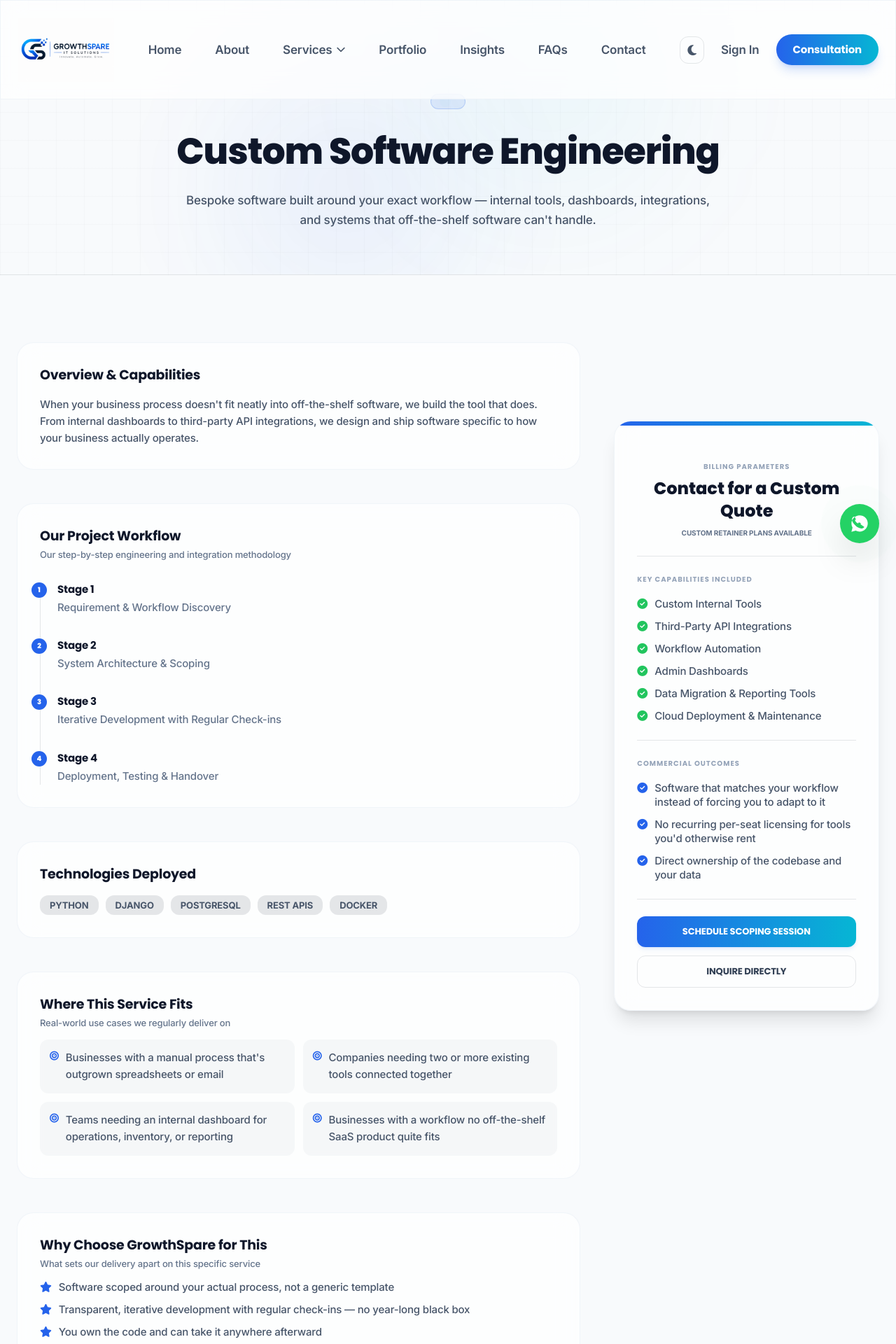
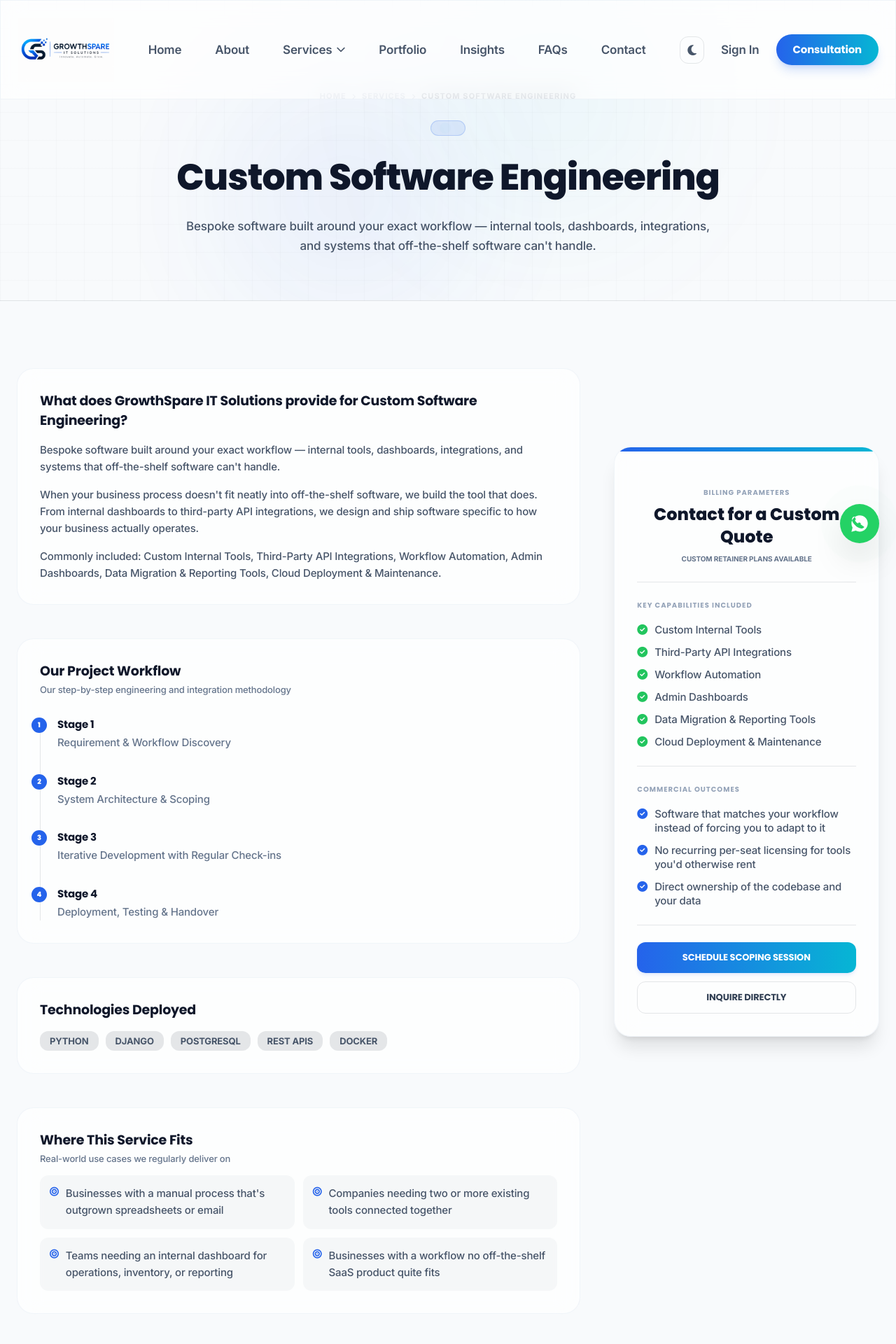
Before and after one commit to furquankafil/GrowthSpare_IT_Solutions, a Django app: page /services/custom-software-engineering/ in a window 1280 px wide. Shown: the top 1920 px of the page at 70% size. Run offline with Django 5.2, Linux system fonts and the light colour scheme; data comes from the database, SQL or seed files in the repository; data that the repository does not hold is empty; some libraries are stand-ins or nearby versions.

Commit message:
Improve service page SEO, AEO and internal linking

```diff
--- a/apps/core/templatetags/seo_tags.py
+++ b/apps/core/templatetags/seo_tags.py
@@ -43,7 +43,14 @@
     comp_desc = "Empowering Businesses with AI, Software Development & Digital Innovation."
     comp_kw = "AI Automation, Web Development, Django, SaaS development, CRM Development, New Delhi"
 
-    final_title = f"{title} | {comp_title}" if title else f"{comp_title} - {comp_desc}"
+    # Avoid a doubled brand suffix: admin-editable meta titles (e.g.
+    # Service.meta_title, Portfolio meta_title) already end with
+    # "GrowthSpare IT Solutions", while dynamic view titles don't. Only
+    # append the brand when the title doesn't already carry it.
+    if title:
+        final_title = title if comp_title.lower() in title.lower() else f"{title} | {comp_title}"
+    else:
+        final_title = f"{comp_title} - {comp_desc}"
     final_desc = description if description else comp_desc
     final_keywords = keywords if keywords else comp_kw
     final_image = image if image else "/static/images/logo.png"
--- a/apps/services/views.py
+++ b/apps/services/views.py
@@ -8,8 +8,54 @@
 
 from django.conf import settings
 from django.shortcuts import get_object_or_404
+from django.urls import reverse
 from django.views.generic import ListView, DetailView
 from .models import Service, ServiceCategory
+
+
+# Services whose delivery genuinely targets the Delhi NCR market. Only these
+# carry an `areaServed` in their Service schema — the rest are delivered
+# remotely nationwide and don't over-claim a location.
+LOCAL_SERVICE_SLUGS = {
+    "website-development",
+    "digital-marketing",
+    "seo-optimization",
+}
+
+# Per-service contextual internal links to pages that already exist on the
+# site (location, industry, and portfolio URLs). Natural, varied anchor text —
+# nothing invented, nothing pointing at a non-existent URL.
+SERVICE_CONTEXTUAL_LINKS = {
+    "website-development": [
+        {"label": "web development services in Delhi", "url_name": "core:location-delhi"},
+        {"label": "web development in Noida", "url_name": "core:location-noida"},
+        {"label": "web development in Gurugram", "url_name": "core:location-gurgaon"},
+        {"label": "restaurant website development", "url_name": "core:industry-restaurant"},
+        {"label": "clinic website development", "url_name": "core:industry-clinic"},
+        {"label": "small business website development", "url_name": "core:industry-small-business"},
+        {"label": "real estate website development", "url_name": "core:industry-real-estate"},
+        {"label": "education website development", "url_name": "core:industry-education"},
+        {"label": "restaurant website project for Spice Garden", "url_name": "portfolio:detail", "kwargs": {"slug": "bitecraft-restaurant-website-for-spice-garden"}},
+    ],
+    "digital-marketing": [
+        {"label": "social media growth campaign for a local café", "url_name": "portfolio:detail", "kwargs": {"slug": "social-media-growth-campaign-for-local-cafe"}},
+    ],
+    "seo-optimization": [
+        {"label": "local SEO optimization for a dental clinic", "url_name": "portfolio:detail", "kwargs": {"slug": "local-seo-optimization-for-dental-clinic"}},
+    ],
+    "ai-whatsapp-automation": [
+        {"label": "AI customer support chatbot for e-commerce", "url_name": "portfolio:detail", "kwargs": {"slug": "ai-customer-support-chatbot-for-e-commerce"}},
+        {"label": "WhatsApp lead collection bot for a local retailer", "url_name": "portfolio:detail", "kwargs": {"slug": "whatsapp-lead-collection-bot-for-local-retailer"}},
+    ],
+    "crm-software-development": [
+        {"label": "SalesFlow B2B lead management CRM", "url_name": "portfolio:detail", "kwargs": {"slug": "salesflow-b2b-lead-management-crm"}},
+        {"label": "BrightAcademy school management CRM", "url_name": "portfolio:detail", "kwargs": {"slug": "brightacademy-school-management-crm"}},
+    ],
+    "custom-software-engineering": [
+        {"label": "ScholarGrid academic LMS platform", "url_name": "portfolio:detail", "kwargs": {"slug": "scholargrid-symmetric-academic-lms-platform"}},
+        {"label": "TechVibe subscription content publisher", "url_name": "portfolio:detail", "kwargs": {"slug": "techvibe-subscription-content-media-publisher"}},
+    ],
+}
 
 
 class ServiceListView(ListView):
@@ -142,9 +188,11 @@
         context = super().get_context_data(**kwargs)
         service = self.object
 
+        categories = list(service.categories.all())
+
         # Retrieve up to 3 similar services sharing any of this service's categories
         context["related_services"] = (
-            Service.objects.filter(categories__in=service.categories.all(), is_active=True)
+            Service.objects.filter(categories__in=categories, is_active=True)
             .exclude(id=service.id)
             .prefetch_related("categories")
             .distinct()[:3]
@@ -158,14 +206,30 @@
             else f"Explore our high-performance {service.title} solutions. Learn about features, benefits, processes, and tech stacks."
         )
 
+        # Contextual internal links to real location/industry/portfolio pages
+        # (see SERVICE_CONTEXTUAL_LINKS). Resolved here so the template never
+        # has to reason about url_name/kwargs.
+        context["service_links"] = []
+        for link in SERVICE_CONTEXTUAL_LINKS.get(service.slug, []):
+            context["service_links"].append(
+                {
+                    "label": link["label"],
+                    "url": reverse(link["url_name"], kwargs=link.get("kwargs") or {}),
+                }
+            )
+
+        # Visible breadcrumb trail: Home > Services > Category > Service
+        context["breadcrumb_category"] = categories[0] if categories else None
+
         # Build schema data structure dynamically to render in JSON-LD headers.
-        # Combined as a @graph: Service schema plus FAQPage schema when this
-        # service actually has active FAQs (matches what's visibly on the page —
-        # FAQPage schema on a page without visible qualifying FAQs violates
-        # Google's structured data guidelines).
+        # Combined as a single @graph: Service schema plus BreadcrumbList, plus
+        # FAQPage schema when this service actually has active FAQs (matches
+        # what's visibly on the page — FAQPage schema on a page without visible
+        # qualifying FAQs violates Google's structured data guidelines).
         service_schema = {
             "name": service.title,
             "description": service.overview,
+            "url": f"{settings.SITE_URL}{service.get_absolute_url()}",
             "provider": {
                 "@type": "LocalBusiness",
                 "name": "GrowthSpare IT Solutions",
@@ -177,7 +241,37 @@
                 "description": service.pricing_estimate,
             },
         }
+        if service.slug in LOCAL_SERVICE_SLUGS:
+            service_schema["areaServed"] = ["New Delhi", "Noida", "Gurugram"]
         service_schema["@type"] = "Service"
+
+        base_url = settings.SITE_URL.rstrip("/")
+        breadcrumb_items = [
+            {"name": "Home", "url": f"{base_url}/"},
+            {"name": "Services", "url": f"{base_url}{reverse('services:list')}"},
+        ]
+        if categories:
+            breadcrumb_items.append(
+                {
+                    "name": categories[0].name,
+                    "url": f"{base_url}{reverse('services:category', kwargs={'category_slug': categories[0].slug})}",
+                }
+            )
+        breadcrumb_items.append({"name": service.title, "url": f"{base_url}{service.get_absolute_url()}"})
+        breadcrumb_schema = {
+            "@type": "BreadcrumbList",
+            "itemListElement": [
+                {
+                    "@type": "ListItem",
+                    "position": position,
+                    "name": item["name"],
+                    "item": item["url"],
+                }
+                for position, item in enumerate(breadcrumb_items, start=1)
+            ],
+        }
+
+        schema_blocks = [service_schema, breadcrumb_schema]
 
         active_faqs = list(service.service_faqs.all())
         if active_faqs:
@@ -195,8 +289,7 @@
                     for faq in active_faqs
                 ],
             }
-            context["schema_data"] = [service_schema, faq_schema]
-        else:
-            context["schema_type"] = "Service"
-            context["schema_data"] = {k: v for k, v in service_schema.items() if k != "@type"}
+            schema_blocks.append(faq_schema)
+
+        context["schema_data"] = schema_blocks
         return context
--- a/templates/services/service_detail.html
+++ b/templates/services/service_detail.html
@@ -19,6 +19,18 @@
 
     <!-- Increased max-width to 1400px -->
     <div class="relative z-10 max-w-[1400px] mx-auto px-6 text-center space-y-6" data-aos="fade-up">
+        <nav aria-label="Breadcrumb" class="flex flex-wrap items-center justify-center gap-2 text-[11px] font-bold uppercase tracking-widest text-slate-400 dark:text-slate-500">
+            <a href="{% url 'core:home' %}" class="hover:text-primary dark:hover:text-accent transition-colors">Home</a>
+            <i class="fas fa-chevron-right text-[8px]"></i>
+            <a href="{% url 'services:list' %}" class="hover:text-primary dark:hover:text-accent transition-colors">Services</a>
+            {% if breadcrumb_category %}
+            <i class="fas fa-chevron-right text-[8px]"></i>
+            <a href="{% url 'services:category' category_slug=breadcrumb_category.slug %}" class="hover:text-primary dark:hover:text-accent transition-colors">{{ breadcrumb_category.name }}</a>
+            {% endif %}
+            <i class="fas fa-chevron-right text-[8px]"></i>
+            <span class="text-slate-600 dark:text-slate-300">{{ service.title }}</span>
+        </nav>
+
         <div class="inline-flex items-center space-x-2 bg-primary/10 border border-primary/20 px-4 py-1.5 rounded-full">
             <span class="w-2 h-2 rounded-full bg-accent animate-ping"></span>
             <span class="text-xs font-bold font-poppins uppercase tracking-wider text-primary dark:text-accent">
@@ -48,18 +60,22 @@
         <!-- Left Pane: Technical copy, process steps, tools, FAQs -->
         <div class="lg:col-span-8 space-y-12" data-aos="fade-right">
 
-            <!-- Description narrative -->
+            <!-- AEO quick answer: question-led and grounded entirely in the
+                 service's own stored content (overview + detailed description +
+                 features). No invented capabilities — it mirrors the visible page. -->
             <div class="glassmorphism p-8 rounded-3xl border border-slate-900/10 dark:border-white/5 space-y-4">
-                <h3 class="text-lg font-bold font-poppins text-slate-900 dark:text-white">Overview & Capabilities</h3>
+                <h2 class="text-lg font-bold font-poppins text-slate-900 dark:text-white">What does GrowthSpare IT Solutions provide for {{ service.title }}?</h2>
                 <div class="text-sm sm:text-base text-slate-600 dark:text-slate-300 leading-relaxed font-medium space-y-4">
+                    <p>{{ service.overview }}</p>
                     {{ service.detailed_description|safe }}
+                    <p>Commonly included: {{ service.get_features_list|join:", " }}.</p>
                 </div>
             </div>
 
             <!-- Workflow / Process Steps timeline -->
             <div class="glassmorphism p-8 rounded-3xl border border-slate-900/10 dark:border-white/5 space-y-8">
                 <div>
-                    <h3 class="text-lg font-bold font-poppins text-slate-900 dark:text-white">Our Project Workflow</h3>
+                    <h2 class="text-lg font-bold font-poppins text-slate-900 dark:text-white">Our Project Workflow</h2>
                     <p class="text-xs text-slate-500 dark:text-slate-400 font-medium mt-1">Our step-by-step engineering and integration methodology</p>
                 </div>
 
@@ -81,7 +97,7 @@
 
             <!-- Technology Stack Pills -->
             <div class="glassmorphism p-8 rounded-3xl border border-slate-900/10 dark:border-white/5 space-y-4">
-                <h3 class="text-lg font-bold font-poppins text-slate-900 dark:text-white">Technologies Deployed</h3>
+                <h2 class="text-lg font-bold font-poppins text-slate-900 dark:text-white">Technologies Deployed</h2>
                 <div class="flex flex-wrap gap-2.5">
                     {% for tech in service.get_tech_list %}
                         <span class="px-3.5 py-1.5 rounded-xl text-xs font-bold tracking-wide uppercase bg-slate-900/10 dark:bg-black/20 text-slate-600 dark:text-slate-300">
@@ -95,7 +111,7 @@
             {% if service.get_use_cases_list %}
             <div class="glassmorphism p-8 rounded-3xl border border-slate-900/10 dark:border-white/5 space-y-4">
                 <div>
-                    <h3 class="text-lg font-bold font-poppins text-slate-900 dark:text-white">Where This Service Fits</h3>
+                    <h2 class="text-lg font-bold font-poppins text-slate-900 dark:text-white">Where This Service Fits</h2>
                     <p class="text-xs text-slate-500 dark:text-slate-400 font-medium mt-1">Real-world use cases we regularly deliver on</p>
                 </div>
                 <div class="grid grid-cols-1 sm:grid-cols-2 gap-3">
@@ -113,7 +129,7 @@
             {% if service.get_why_choose_list %}
             <div class="glassmorphism p-8 rounded-3xl border border-slate-900/10 dark:border-white/5 space-y-4">
                 <div>
-                    <h3 class="text-lg font-bold font-poppins text-slate-900 dark:text-white">Why Choose GrowthSpare for This</h3>
+                    <h2 class="text-lg font-bold font-poppins text-slate-900 dark:text-white">Why Choose GrowthSpare for This</h2>
                     <p class="text-xs text-slate-500 dark:text-slate-400 font-medium mt-1">What sets our delivery apart on this specific service</p>
                 </div>
                 <ul class="space-y-3 text-sm text-slate-600 dark:text-slate-300 font-medium">
@@ -130,7 +146,7 @@
             <!-- Dynamic Service-level FAQs accordions -->
             {% if service.service_faqs.all %}
                 <div class="space-y-6">
-                    <h3 class="text-lg font-bold font-poppins text-slate-900 dark:text-white pl-4">Service Specific FAQs</h3>
+                    <h2 class="text-lg font-bold font-poppins text-slate-900 dark:text-white pl-4">Service Specific FAQs</h2>
 
                     <div class="space-y-4">
                         {% for faq in service.service_faqs.all %}
@@ -210,6 +226,28 @@
 </section>
 
 <!-- ==============================================================================
+     2B. CONTEXTUAL RELATED PAGES (internal linking to real location, industry
+         and portfolio pages — mirrors SERVICE_CONTEXTUAL_LINKS in the view)
+     ============================================================================== -->
+{% if service_links %}
+<section class="py-24 border-t border-slate-900/10 dark:border-white/5 bg-slate-100/50 dark:bg-slate-950/40 relative z-10">
+    <div class="max-w-[1400px] mx-auto px-6 space-y-10">
+        <div class="text-center space-y-3">
+            <span class="text-xs font-bold text-primary dark:text-accent uppercase tracking-widest font-poppins block">Related Pages</span>
+            <h2 class="text-3xl sm:text-4xl font-extrabold tracking-tight text-slate-900 dark:text-white font-poppins">Explore Related Services &amp; Projects</h2>
+        </div>
+        <div class="flex flex-wrap items-center justify-center gap-3">
+            {% for link in service_links %}
+            <a href="{{ link.url }}" class="px-5 py-2.5 rounded-xl bg-white dark:bg-white/[0.03] border border-slate-900/10 dark:border-white/10 text-sm font-bold text-slate-700 dark:text-slate-300 hover:border-primary/40 dark:hover:border-accent/40 hover:text-primary dark:hover:text-accent hover:-translate-y-0.5 transition-all">
+                {{ link.label }}
+            </a>
+            {% endfor %}
+        </div>
+    </div>
+</section>
+{% endif %}
+
+<!-- ==============================================================================
      3. SERVICE-SPECIFIC CALL-TO-ACTION BANNER
      ============================================================================== -->
 <section class="py-24 bg-gradient-to-br from-primary/10 via-secondary to-darkBackground border-t border-slate-900/10 dark:border-white/5 text-center space-y-8">
@@ -238,7 +276,7 @@
 <section class="py-24 border-t border-slate-900/10 dark:border-white/5 bg-slate-100/50 dark:bg-slate-950/40 relative z-10">
     <!-- Increased container max-width to 1400px -->
     <div class="max-w-[1400px] mx-auto px-6 space-y-12">
-        <h3 class="text-lg font-bold font-poppins text-slate-900 dark:text-white pl-4 text-center">Related Services</h3>
+        <h2 class="text-lg font-bold font-poppins text-slate-900 dark:text-white pl-4 text-center">Related Services</h2>
 
         <div class="grid grid-cols-1 md:grid-cols-3 gap-8">
             {% for related in related_services %}
```
Also changed, not shown: templates/core/home.html (+5 -5 lines).
